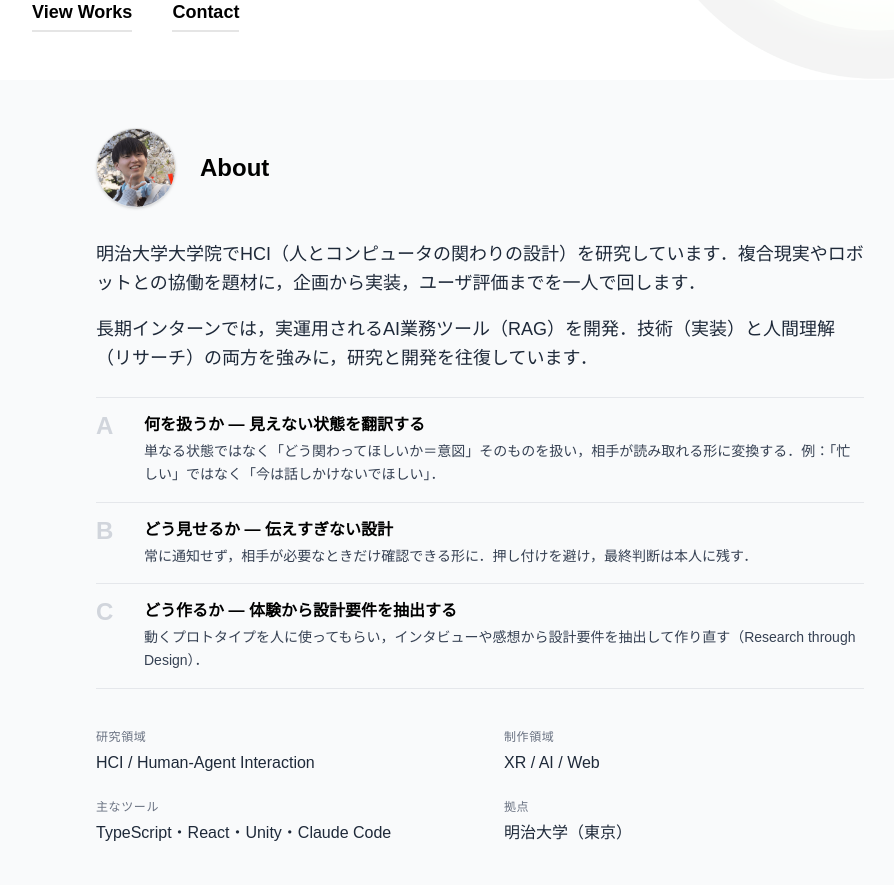
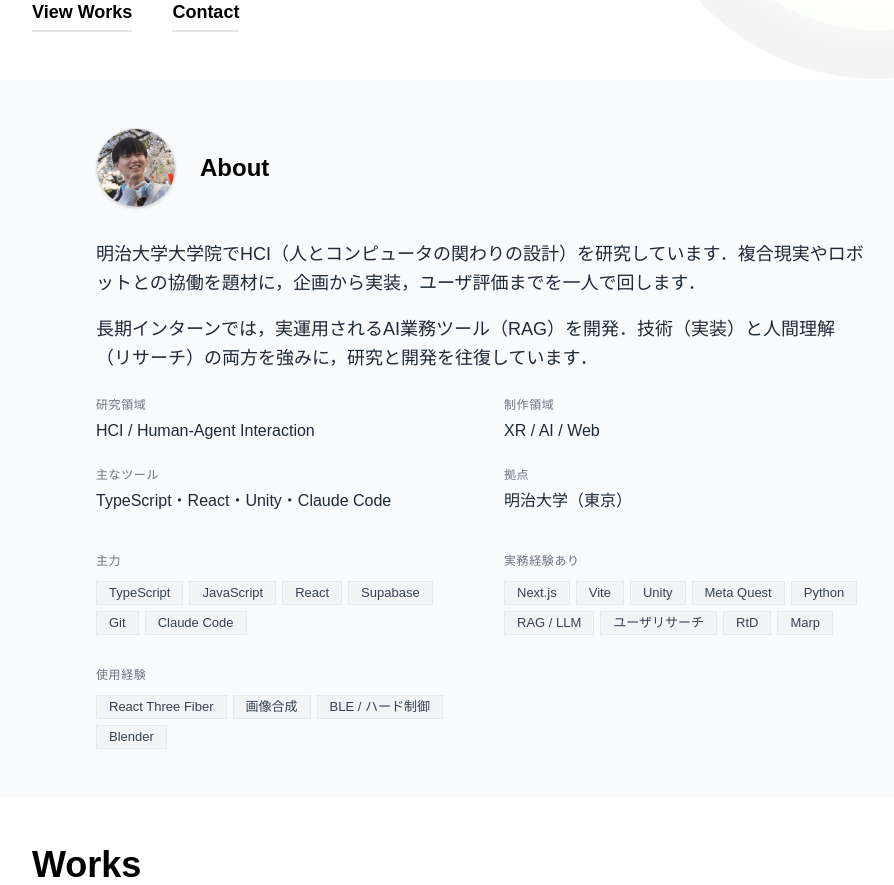
Before and after one commit to Roiril/my-portfolio, a Next.js app: page / in a window 1280 px wide. Shown: the part 500-1385 px from the top of the page, without its empty margins (160-1054 px from the left). Built offline with nearby package versions, Linux system fonts and the light colour scheme; no server answers.

Commit message:
refactor：About の「通底する3つの軸（A/B/C）」を削除
- about.ts から axes データを削除
- About.tsx の描画ブロックと AboutAxis 型を整理

```diff
--- a/src/content/about.ts
+++ b/src/content/about.ts
@@ -14,23 +14,6 @@ export const aboutData: AboutData = {
     { title: '制作領域', description: 'XR / AI / Web' },
     { title: '主なツール', description: 'TypeScript・React・Unity・Claude Code' },
     { title: '拠点', description: '明治大学（東京）' },
-  ],
-  axes: [
-    {
-      tag: 'A',
-      title: '何を扱うか — 見えない状態を翻訳する',
-      body: '単なる状態ではなく「どう関わってほしいか＝意図」そのものを扱い，相手が読み取れる形に変換する．例：「忙しい」ではなく「今は話しかけないでほしい」．',
-    },
-    {
-      tag: 'B',
-      title: 'どう見せるか — 伝えすぎない設計',
-      body: '常に通知せず，相手が必要なときだけ確認できる形に．押し付けを避け，最終判断は本人に残す．',
-    },
-    {
-      tag: 'C',
-      title: 'どう作るか — 体験から設計要件を抽出する',
-      body: '動くプロトタイプを人に使ってもらい，インタビューや感想から設計要件を抽出して作り直す（Research through Design）．',
-    },
   ],
   toolSections: [
     {
--- a/src/features/about/components/About.tsx
+++ b/src/features/about/components/About.tsx
@@ -36,27 +36,6 @@ export default function About() {
                         ))}
                     </div>
                 </div>
-
-                {/* 通底する3つの軸 */}
-                {aboutData.axes && aboutData.axes.length > 0 && (
-                    <div className="mb-10 pointer-events-auto border-t border-b border-gray-200 divide-y divide-gray-200">
-                        {aboutData.axes.map((axis) => (
-                            <div key={axis.tag} className="flex gap-4 sm:gap-6 py-4">
-                                <span className="text-2xl font-black text-gray-300 leading-none w-6 flex-shrink-0">
-                                    {axis.tag}
-                                </span>
-                                <div>
-                                    <h3 className="text-base font-bold text-black mb-1 leading-snug">
-                                        {axis.title}
-                                    </h3>
-                                    <p className="text-sm text-gray-700 leading-relaxed">
-                                        {axis.body}
-                                    </p>
-                                </div>
-                            </div>
-                        ))}
-                    </div>
-                )}
 
                 {/* 2カラム構成のグリッド (Key Facts & Tools) */}
                 <div className="grid grid-cols-2 gap-x-6 sm:gap-x-12 gap-y-6 pointer-events-auto">
```
Also changed, not shown: src/features/about/types/index.ts (+0 -8 lines).
